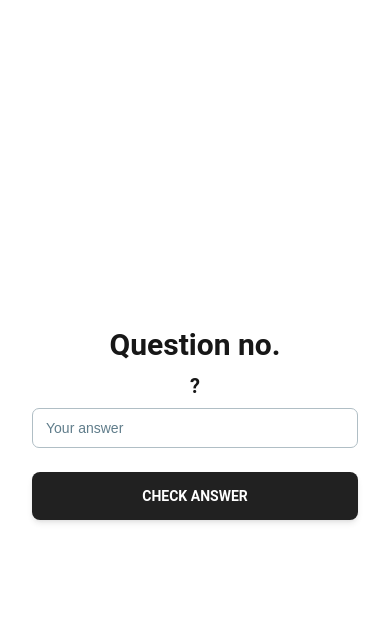
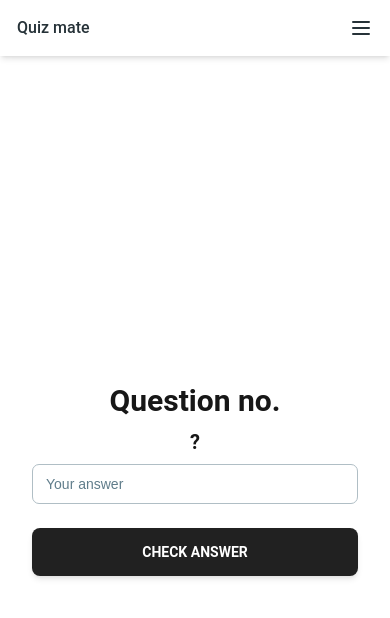
Before and after one commit to Alistar542/quizmate, a Next.js app: page /home in a window 390 px wide. Shown: the top 618 px of the page. Built offline with nearby package versions, Linux system fonts and the light colour scheme; no server answers.

Commit message:
Adding navbar and chat prototype

```diff
--- /dev/null
+++ b/src/app/home/discuss/page.tsx
@@ -0,0 +1,103 @@
+"use client";
+import {
+    Input, Button, Card, Typography
+} from "@material-tailwind/react";
+import { useState, ChangeEvent, useContext, useEffect} from "react";
+import { AuthContext } from "@/app/components/auth/auth";
+
+import { initializeApp } from "firebase/app";
+import { firebaseConfig} from "@/app/constants/firebaseconstants";
+import { collection, addDoc, getFirestore, onSnapshot ,orderBy, query, limit } from "firebase/firestore";
+
+const app = initializeApp(firebaseConfig);
+
+interface Message {
+    id: string;
+    message:string;
+    userId:string;
+    username:string;
+    messageTimestamp:Date;
+}
+
+export default function DiscussPage() {
+    const [message, setMessage] = useState('');
+    const [fullMessages, setFullMessages] = useState<Message[]>([]);
+    const { currentUser, setCurrentUser } = useContext(AuthContext);
+
+    const handleChange = (event : ChangeEvent<HTMLInputElement>) => {
+        setMessage(event.target.value);
+    };
+
+    async function sendMessageFn(){
+        const db = getFirestore(app);
+        if(message.trim() === ""){
+            return
+        }
+        if(currentUser){
+
+            const messageDetailsToSave = {
+                userId: currentUser.userId,
+                username: currentUser.username,
+                message: message,
+                messageTimestamp: Date.now()
+            }
+            const docRef = await addDoc(collection(db, "messages"), messageDetailsToSave);
+            console.log("Saved the message")
+            console.log(docRef)
+            setMessage('')
+        }
+    }
+
+    useEffect(() => {
+        const db = getFirestore(app);
+        const q = query(collection(db, "messages"), orderBy("messageTimestamp"), limit(50));
+        const unsubscribe = onSnapshot(q, (querySnapshot) => {
+            const messagesData: Message[] = querySnapshot.docs.map(doc => ({
+                id: doc.id,
+                ...doc.data()
+            })) as Message[];
+            setFullMessages(messagesData)
+        });
+
+
+        // Cleanup listener on component unmount
+        return () => unsubscribe();
+      }, []);
+
+
+
+    return (
+        <div className="h-full w-full bg-gray-200">
+            <div id="outer_div" className="h-full bg-gray-100 relative shadow-sm overflow-y-auto flex flex-col">
+                <div className="flex flex-col h-full justify-between" >
+                    <div className="flex flex-col">
+                    {fullMessages.map(message => (
+                        <Card className="w-96 p-2 m-2" key={message.id}>
+                            <Typography variant="h6" color="blue-gray">
+                                {message.username}
+                            </Typography>
+                            <Typography variant="small" color="blue-gray">
+                                {new Date(message.messageTimestamp).toLocaleString()}
+                            </Typography>
+                            {message.message}
+                        </Card>
+                    ))}
+                    </div>
+                </div>
+            </div>
+            <div className="sticky bottom-0 left-0 w-full p-4 border-t border-gray-300 bg-white flex justify-end">
+                <div className="relative w-full">
+                    <Input label="Type a message" value={message} onChange={handleChange}/>
+                    <Button
+                        size="sm"
+                        color="blue-gray"
+                        className="!absolute right-1 top-1 rounded"
+                        onClick={sendMessageFn}
+                    >
+                        Send
+                    </Button>
+                </div>
+            </div>
+        </div>
+    )
+}
--- /dev/null
+++ b/src/app/home/layout.tsx
@@ -0,0 +1,144 @@
+"use client";
+import React from "react";
+import {
+    Navbar,
+    Collapse,
+    Typography,
+    Button,
+    IconButton,
+    Card,
+} from "@material-tailwind/react";
+import Link from 'next/link';
+
+export default function StickyNavbar({ children }: { children: React.ReactNode }) {
+    const [openNav, setOpenNav] = React.useState(false);
+
+    React.useEffect(() => {
+        window.addEventListener(
+            "resize",
+            () => window.innerWidth >= 960 && setOpenNav(false),
+        );
+    }, []);
+
+    const navList = (
+        <ul className="mt-2 mb-4 flex flex-col gap-2 lg:mb-0 lg:mt-0 lg:flex-row lg:items-center lg:gap-6">
+            <Typography
+                as="li"
+                variant="small"
+                color="blue-gray"
+                className="p-1 font-normal"
+            >
+                <Link
+                    key="questions"
+                    href="/home"
+                    className="flex items-center"
+                >
+                    Questions
+                </Link>
+            </Typography>
+            <Typography
+                as="li"
+                variant="small"
+                color="blue-gray"
+                className="p-1 font-normal"
+            >
+                <a href="#" className="flex items-center">
+                    Leaderboard
+                </a>
+            </Typography>
+            <Typography
+                as="li"
+                variant="small"
+                color="blue-gray"
+                className="p-1 font-normal"
+            >
+                <Link
+                    key="discuss"
+                    href="/home/discuss"
+                    className="flex items-center"
+                >
+                    Discuss
+                </Link>
+            </Typography>
+        </ul>
+    );
+
+    return (
+        <div className=" h-full w-full ">
+            <Navbar className="sticky top-0 z-10 h-max max-w-full rounded-none px-4 py-2 lg:px-8 lg:py-4">
+                <div className="flex items-center justify-between text-blue-gray-900">
+                    <Typography
+                        as="a"
+                        href="#"
+                        className="mr-4 cursor-pointer py-1.5 font-medium"
+                    >
+                        Quiz mate
+                    </Typography>
+                    <div className="flex items-center gap-4">
+                        <div className="mr-4 hidden lg:block">{navList}</div>
+                        <div className="flex items-center gap-x-1">
+                            <Button
+                                variant="gradient"
+                                size="sm"
+                                className="hidden lg:inline-block"
+                            >
+                                <span>Profile</span>
+                            </Button>
+                        </div>
+                        <IconButton
+                            variant="text"
+                            className="ml-auto h-6 w-6 text-inherit hover:bg-transparent focus:bg-transparent active:bg-transparent lg:hidden"
+                            ripple={false}
+                            onClick={() => setOpenNav(!openNav)}
+                        >
+                            {openNav ? (
+                                <svg
+                                    xmlns="http://www.w3.org/2000/svg"
+                                    fill="none"
+                                    className="h-6 w-6"
+                                    viewBox="0 0 24 24"
+                                    stroke="currentColor"
+                                    strokeWidth={2}
+                                >
+                                    <path
+                                        strokeLinecap="round"
+                                        strokeLinejoin="round"
+                                        d="M6 18L18 6M6 6l12 12"
+                                    />
+                                </svg>
+                            ) : (
+                                <svg
+                                    xmlns="http://www.w3.org/2000/svg"
+                                    className="h-6 w-6"
+                                    fill="none"
+                                    stroke="currentColor"
+                                    strokeWidth={2}
+                                >
+                                    <path
+                                        strokeLinecap="round"
+                                        strokeLinejoin="round"
+                                        d="M4 6h16M4 12h16M4 18h16"
+                                    />
+                                </svg>
+                            )}
+                        </IconButton>
+                    </div>
+                </div>
+                <Collapse open={openNav}>
+                    {navList}
+                    <div className="flex items-center gap-x-1">
+                        {/* <Button fullWidth variant="text" size="sm" className="">
+                <span>Log In</span>
+              </Button> */}
+                        <Button fullWidth variant="gradient" size="sm" className="">
+                            <span>Profile</span>
+                        </Button>
+                    </div>
+                </Collapse>
+            </Navbar>
+            <div className="mx-auto w-full h-screen">
+                {children}
+            </div>
+        </div>
+    );
+}
--- a/src/app/home/page.tsx
+++ b/src/app/home/page.tsx
@@ -32,21 +32,16 @@ export default function HomePage() {
   useEffect(() => {
     async function getUserQuestionInformation() {
       const db = getFirestore(app);
-      console.log("User details from context")
-      console.log(currentUser)
       const q = query(collection(db, "questions"), where("questionId", "==", currentUser.questionId));
       const docSnap = await getDocs(q);
       if(docSnap.docs.length >= 1){
         docSnap.forEach((doc) => {
-          console.log(doc.id, " => ", doc.data());
           setQuestionText(doc.data().question);
           setQuestionDoc(doc.data())
         });
       }
 
     }
-    console.log("Inside use effect")
-    console.log(currentUser)
     if (currentUser) {
       getUserQuestionInformation();
     }
@@ -58,7 +53,7 @@ export default function HomePage() {
   // },[])
 
   return (
-    <section className="grid text-center h-screen items-center p-8">
+    <section className="grid text-center h-full items-center p-8">
       <div>
         <Typography variant="h3" className="mb-2">
           Question no. {currentUser && currentUser.questionId}
--- a/src/app/login/page.tsx
+++ b/src/app/login/page.tsx
@@ -26,8 +26,10 @@ export default function LoginPage() {
     const docSnap = await getDocs(q);
     if(docSnap.docs.length >= 1){
       docSnap.forEach((doc) => {
-        console.log(doc.data())
-        setCurrentUser(doc.data());
+        let userFromDb = {userId:doc.id,...doc.data()}
+        // userFromDb['userId'] = doc.id;
+        console.log(userFromDb)
+        setCurrentUser(userFromDb);
       });
       // router.push("/home")
     }else {
```
